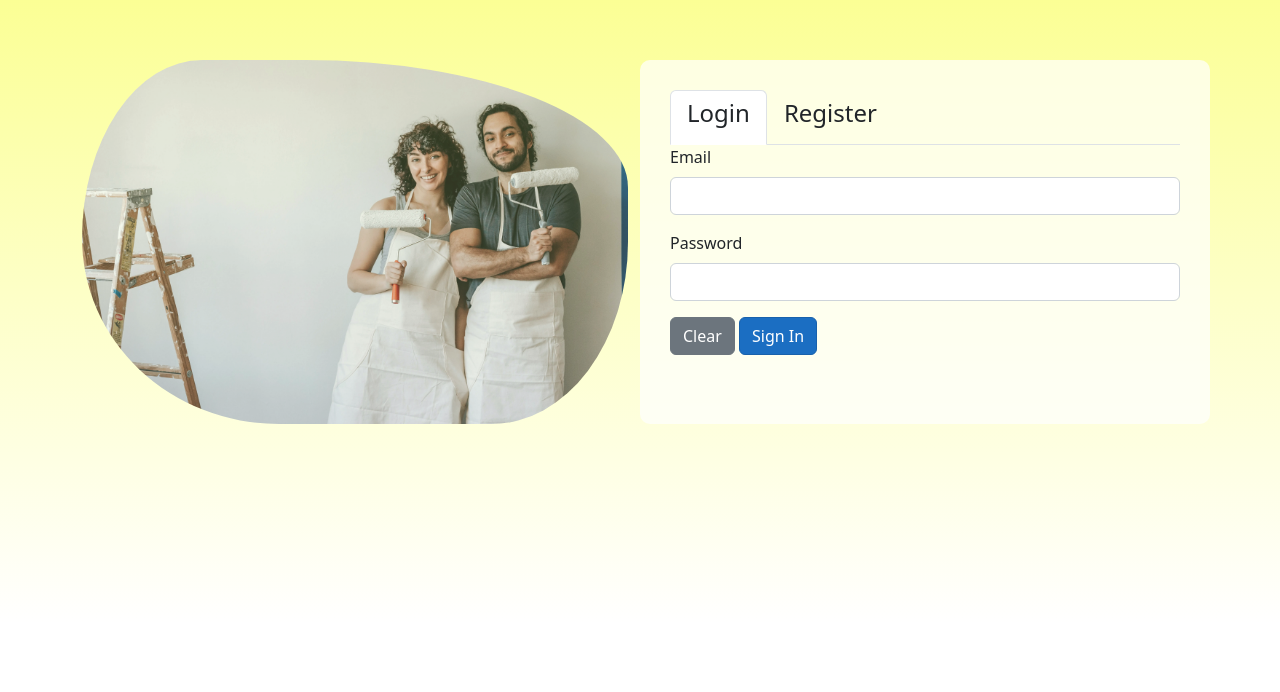
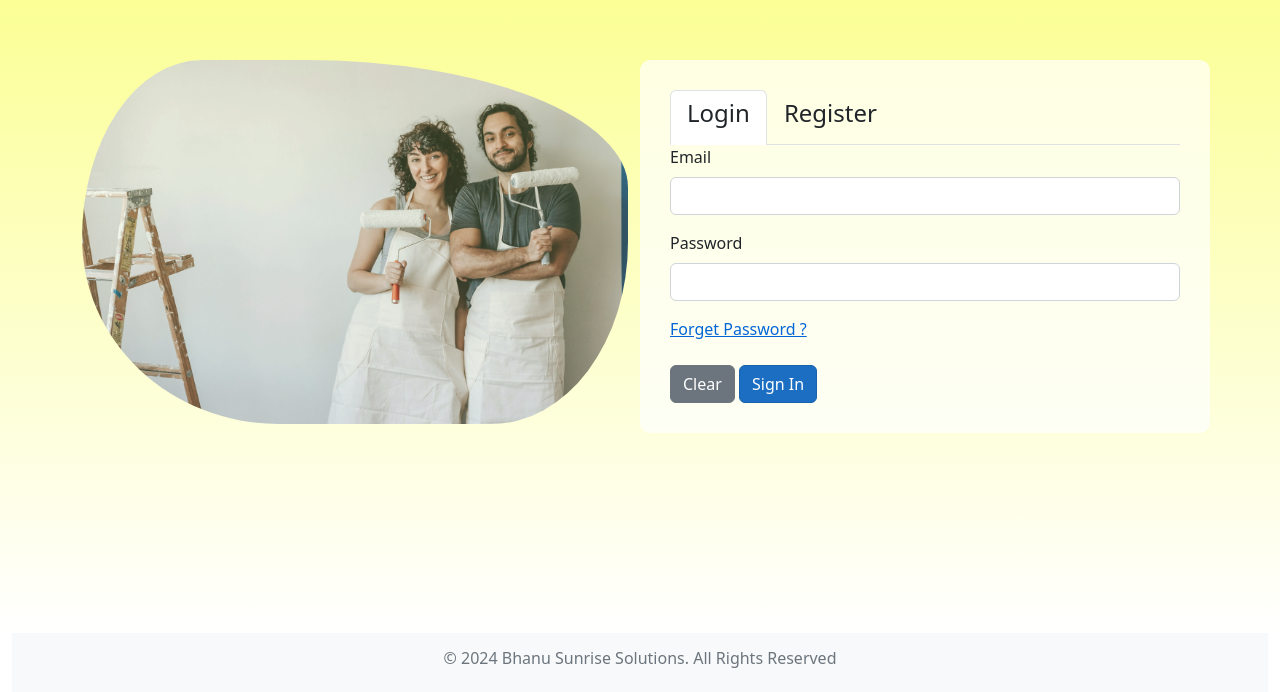
Before and after one commit to bhanusunrise/Development-Project-Level-3, a React (Create React App) app in the folder ClientApp/: page /#about-menu in a window 1280 px wide. Before the commit this address led to /. Shown: the part 3503-4195 px from the top of the page. Before the commit the page ends 4127 px from the top, so only its background shows below. Built offline with nearby package versions, Linux system fonts and the light colour scheme.

Commit message:
Basic form added

```diff
--- /dev/null
+++ b/ClientApp/src/components/Footer.js
@@ -0,0 +1,16 @@
+import React from 'react';
+import { Container, Row, Col } from 'reactstrap';
+
+const Footer = () => {
+    return (
+        <footer className="footer mt-auto py-3 bg-light">
+            <Container>
+                <Row>
+                        <span className="text-muted text-center h6">© 2024 Bhanu Sunrise Solutions. All Rights Reserved</span>
+                </Row>
+            </Container>
+        </footer>
+    );
+};
+
+export default Footer;
--- a/ClientApp/src/components/Home.js
+++ b/ClientApp/src/components/Home.js
@@ -9,6 +9,7 @@ import SummeryDetails from './SummeryDetails';
 import PriceList from './PriceList';
 import ContactSection from './ContactSection';
 import RegistrationContent from './RegistrationContent';
+import Footer from './Footer';
 
 const detailTopics = ["The Best Solution", "The Most Cost Effective Solution", "The Best Customer Care Service", "The Latest Technology"];
 const detailContents = ["Our solution is best fit for your business because we created this system only for Hardware Businesses. Unlike other ERP solutions, you won't get any confusion with unnecessary features.",
@@ -109,7 +110,7 @@ export class Home extends Component {
                     </div>
                 </div>
                 <div className="container-fluid" id="footer">
-
+                    <Footer/>
                 </div>
             </div>
         );
--- a/ClientApp/src/components/NavMenu.js
+++ b/ClientApp/src/components/NavMenu.js
@@ -53,7 +53,7 @@ export class NavMenu extends Component {
                                 <NavLink className="text-dark" onClick={() => this.scrollToSection('contact-menu')}>Contact</NavLink>
                             </NavItem>
                             <NavItem>
-                                <NavLink tag={Link} className="text-dark" to="/login">Login</NavLink>
+                                <NavLink className="text-dark" onClick={() => this.scrollToSection('login-menu')}>Login</NavLink>
                             </NavItem>
                         </ul>
                     </Collapse>
--- a/ClientApp/src/components/RegistrationContent.js
+++ b/ClientApp/src/components/RegistrationContent.js
@@ -79,6 +79,9 @@ const RegistrationContent = () => {
                         <Label for="password">Password</Label>
                         <Input type={showPassword ? "text" : "password"} name="password" id="password" value={password} onChange={handlePasswordChange} />
                     </FormGroup>
+                    <FormGroup>
+                        <Label for="forget-password"><a href="">Forget Password ?</a></Label>
+                    </FormGroup>
                     <Button color="secondary" onClick={handleClear}>Clear</Button>{' '}
                     <Button color="primary" onClick={handleSignIn}>Sign In</Button>{' '}
                 </TabPane>
@@ -99,6 +102,9 @@ const RegistrationContent = () => {
                         <Label for="retypePassword">Re-Type Password</Label>
                         <Input type={showPassword ? "text" : "password"} name="retypePassword" id="retypePassword" value={retypePassword} onChange={handleRetypePasswordChange} />
                     </FormGroup>
+                    <FormGroup>
+                        <Label for="forget-password"><a href="">Forget Password ?</a></Label>
+                    </FormGroup>
                     <Button color="secondary" onClick={handleClear}>Clear</Button>{' '}
                     <Button color="primary" onClick={handleSignUp}>Sign Up</Button>{' '}
                 </TabPane>
```
